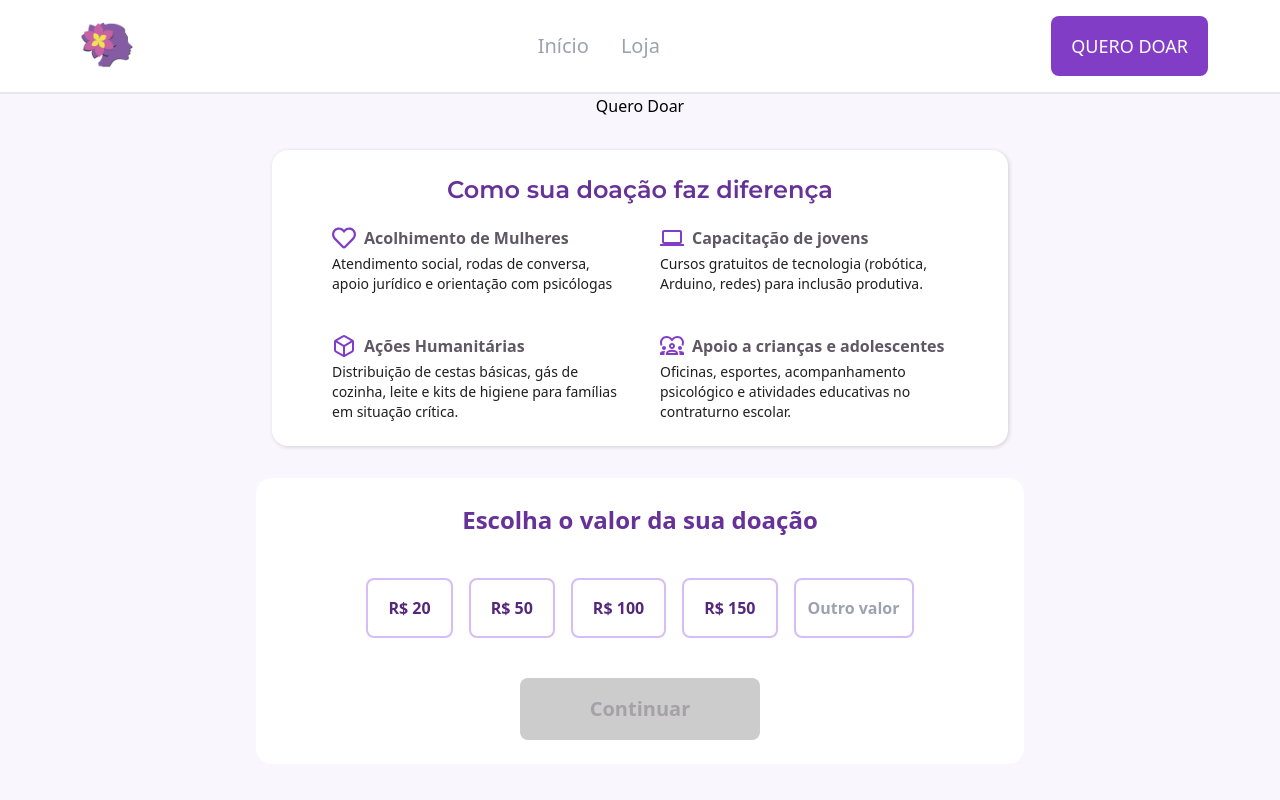
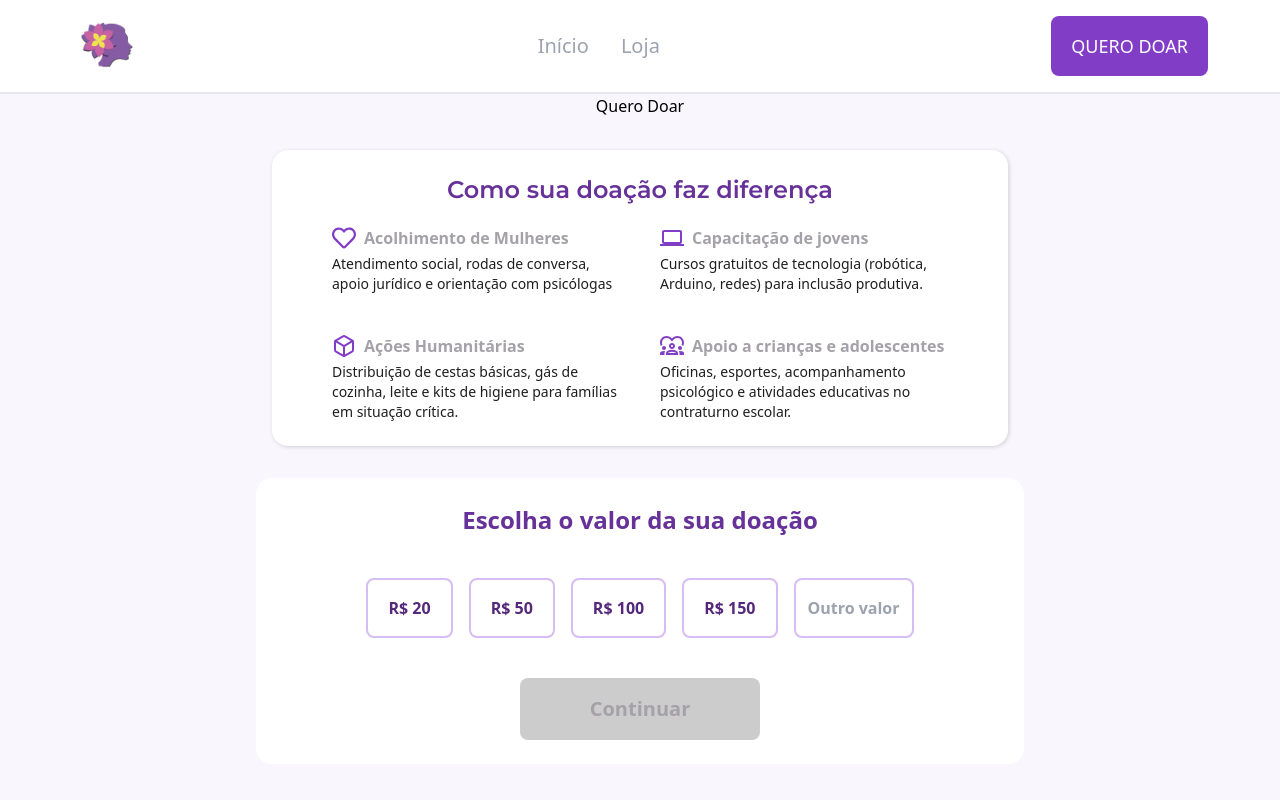
Before and after one commit to Projeto-FrontEnd-Fusion/Aceve-website-development, a Next.js app: page /quero-doar in a window 1280 px wide. Shown: the top 800 px of the page. Built offline with nearby package versions, Linux system fonts and the light colour scheme.

Commit message:
style: add new md style to change text color

```diff
--- a/src/app/quero-doar/page.tsx
+++ b/src/app/quero-doar/page.tsx
@@ -49,7 +49,7 @@ function QueroDoar() {
         <ul className="flex flex-col gap-4 md:flex-row md:flex-wrap md:max-w-2xl md:justify-center md:gap-10">
           {impactList.map(({ about, icon, subTittle }, index) => (
             <li key={index + 1} className="flex flex-col gap-1">
-              <h3 className="flex font-semibold gap-2 text-[#5F5764] text-xs leading-5 items-center min-[430px]:text-sm md:text-base">
+              <h3 className="flex font-semibold gap-2 text-[#5F5764] text-xs leading-5 items-center min-[430px]:text-sm md:text-base md:text-[#A5A1A8]">
                 {icon}
                 {subTittle}
               </h3>
```
